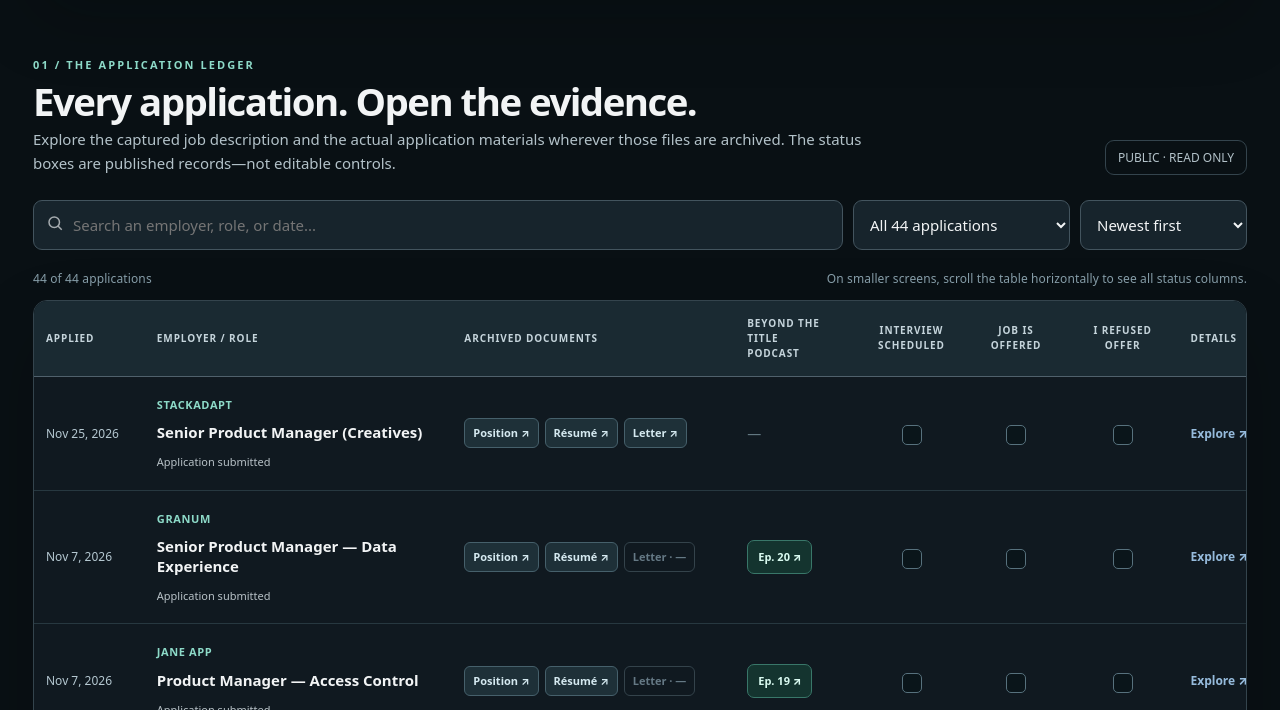
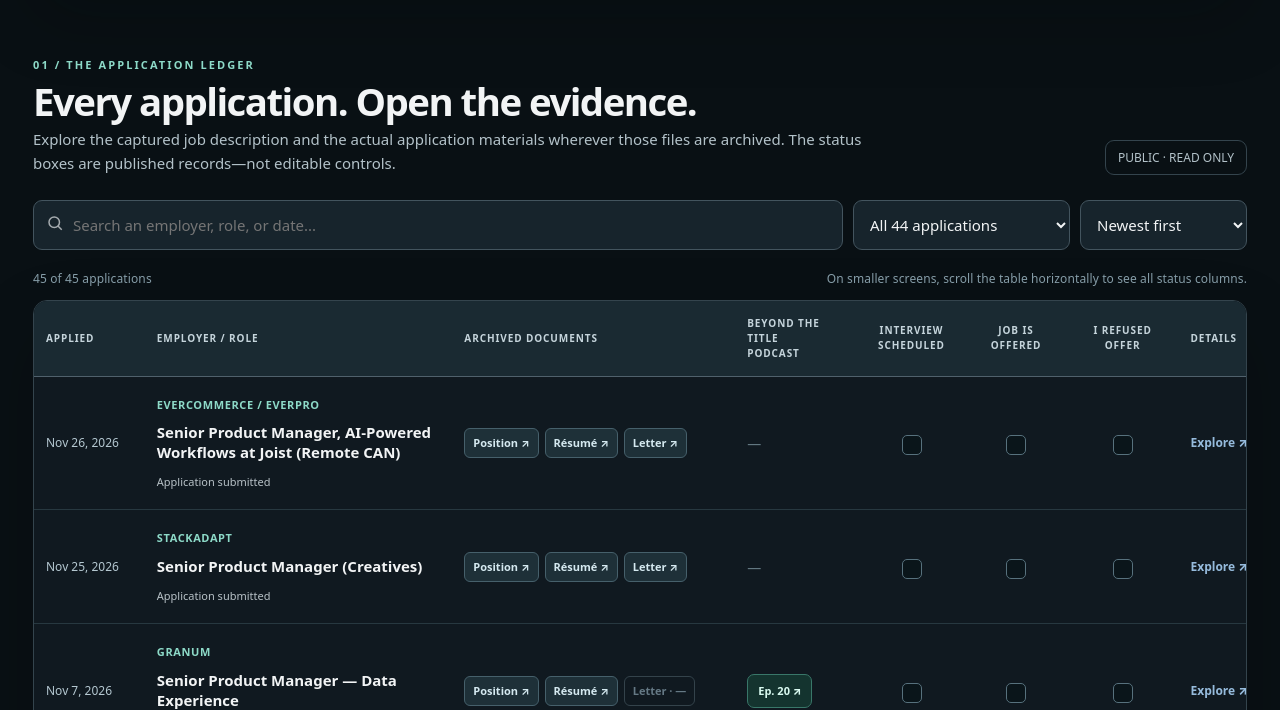
Before and after one commit to tarjin/Portfolio, a plain HTML site: page Job_Search_Evidence_Portfolio.html in a window 1280 px wide. Shown: the part 741-1451 px from the top of the page. Drawn offline with Linux system fonts and the light colour scheme.

Commit message:
Record November 26 EverCommerce Joist application

```diff
--- a/Job_Search_Evidence_Portfolio.html
+++ b/Job_Search_Evidence_Portfolio.html
@@ -190,6 +190,43 @@ window.RED5_APPLICATIONS.unshift({
   }
 });
 </script>
+<!-- November 26 application: EverCommerce / EverPro. -->
+<script>
+window.RED5_APPLICATIONS.unshift({
+  "id": "2026-11-26-everpro-senior-product-manager-ai-powered-workflows",
+  "date": "2026-11-26",
+  "company": "EverCommerce / EverPro",
+  "title": "Senior Product Manager, AI-Powered Workflows at Joist (Remote CAN)",
+  "description": "Application submitted November 26, 2026. Remote Canadian product management role focused on AI-powered workflows at Joist. The archived job posting, résumé and tailored cover letter are linked directly as individual Google Drive PDFs. Application acknowledgement and hiring-process correspondence are retained in the private archive but not linked here.",
+  "outcome": "Application submitted",
+  "episode": "Not recorded",
+  "interviewScheduled": false,
+  "jobOffered": false,
+  "offerRefused": false,
+  "docs": {
+    "job": "https://drive.google.com/file/d/1yUMshV-29YqW0ahRNd4dznKq4-eT8eLV/view?usp=drivesdk",
+    "resume": "https://drive.google.com/file/d/1MVxElYKFeqmbvWCI4-NFlPwWIg2ANG3O/view?usp=drivesdk",
+    "letter": "https://drive.google.com/file/d/10rGA_J3oWl6mEIWMDHFouHTElfTdunEI/view?usp=drivesdk"
+  },
+  "docDetails": {
+    "job": {
+      "format": "PDF",
+      "filename": "Apply for Jobs at Evercommerce.pdf",
+      "source": "Google Drive file archive"
+    },
+    "resume": {
+      "format": "PDF",
+      "filename": "Tarjin_Rahman_Resume.pdf",
+      "source": "Google Drive file archive"
+    },
+    "letter": {
+      "format": "PDF",
+      "filename": "Tarjin_Rahman_EverCommerce_Cover_Letter.pdf",
+      "source": "Google Drive file archive"
+    }
+  }
+});
+</script>
 <script>(()=>{
 'use strict';
 const A=Array.isArray(window.RED5_APPLICATIONS)?window.RED5_APPLICATIONS:[];
```
